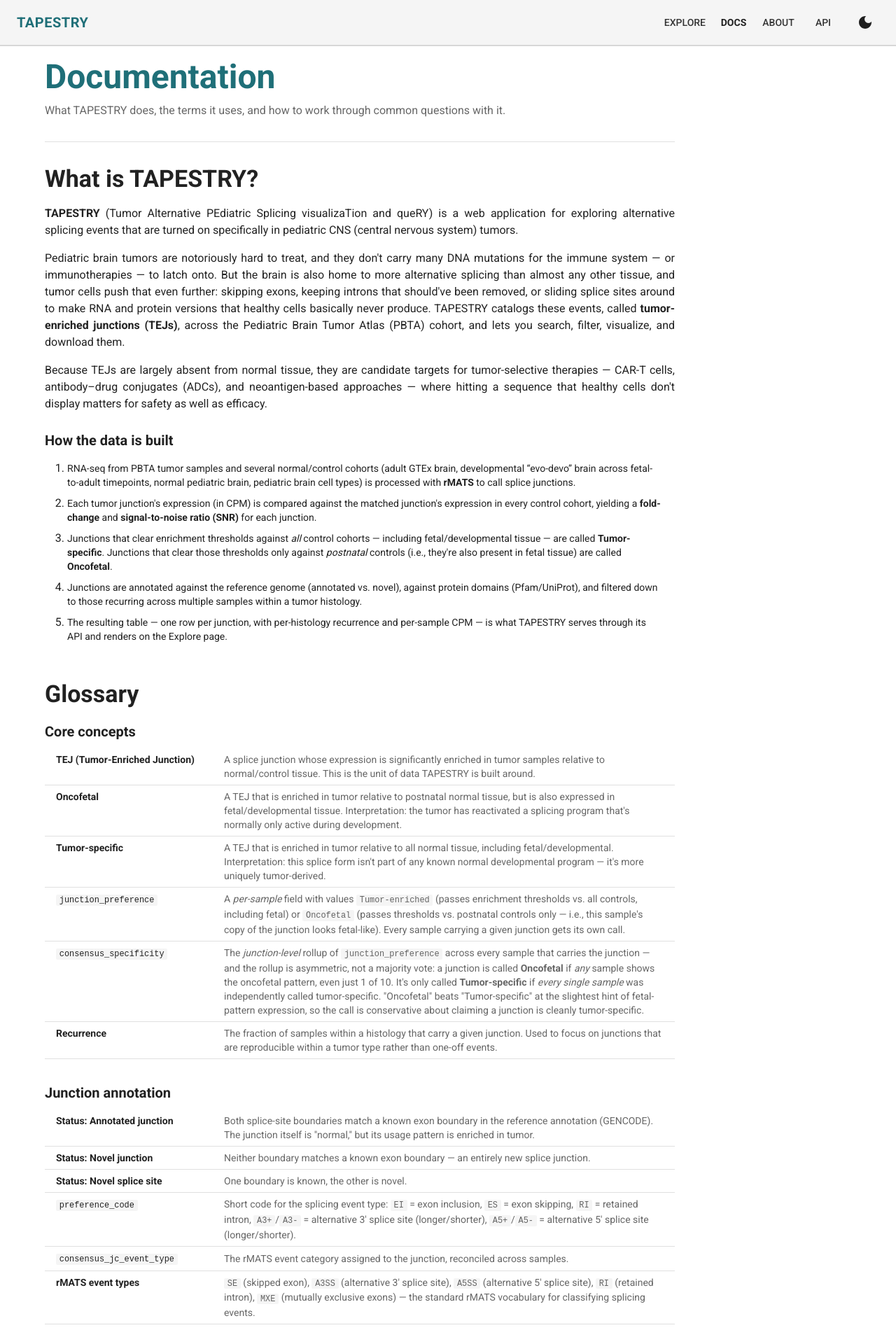
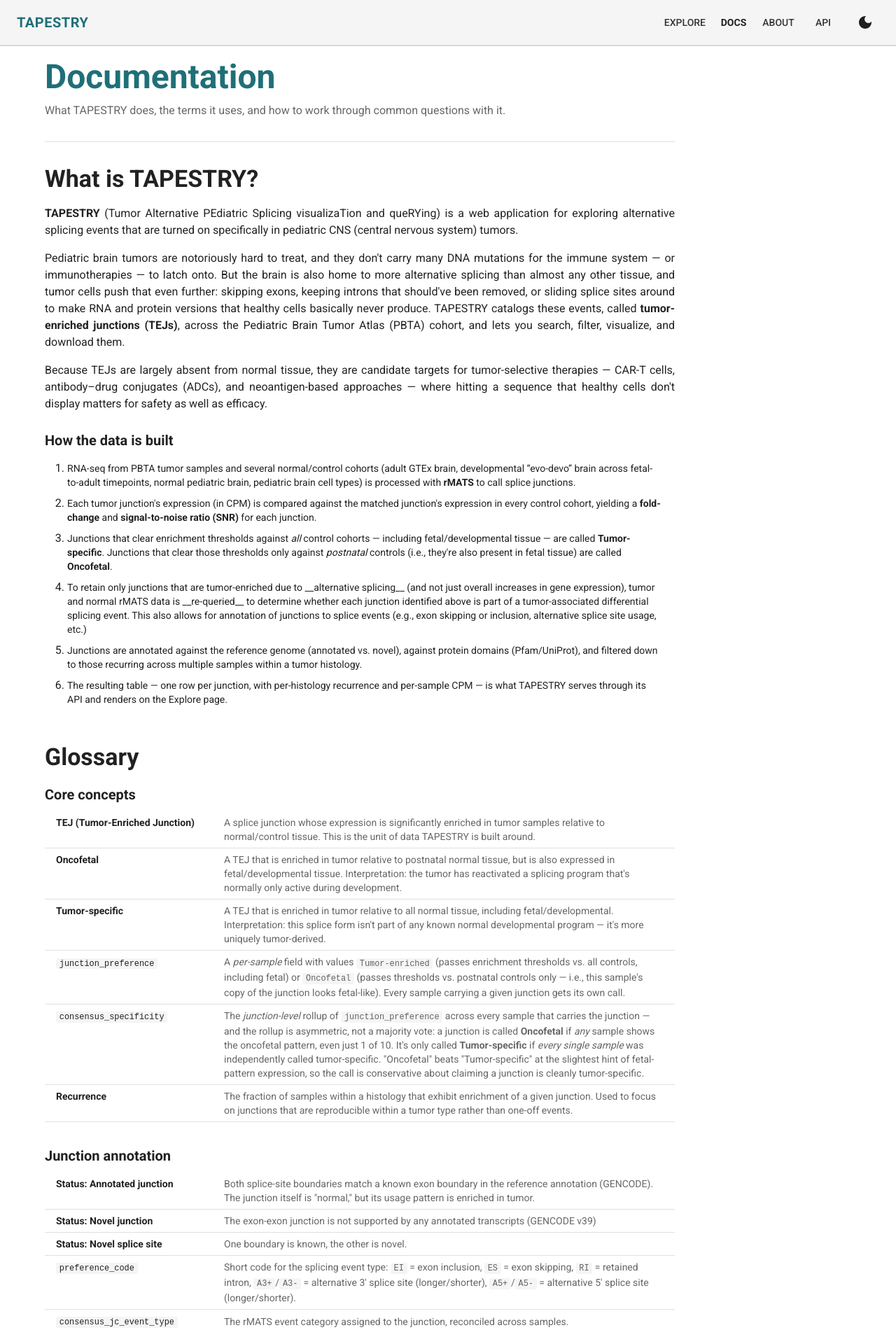
Before and after one commit to rokitalab/TAPESTRY, a React (Vite) app: page /docs in a window 1280 px wide. Shown: the top 1900 px of the page at 70% size. Built offline with nearby package versions, Linux system fonts and the light colour scheme; no server answers.

Commit message:
Apply suggestions from code review
Co-authored-by: Ryan Corbett <rcorbett@childrensnational.org>

```diff
--- a/src/pages/Docs.jsx
+++ b/src/pages/Docs.jsx
@@ -116,7 +116,7 @@
       <Section title="What is TAPESTRY?" mt={0}>
         <Typography sx={{ mb: 2 }}>
           <strong>TAPESTRY</strong> (Tumor Alternative PEdiatric Splicing
-          visualizaTion and queRY) is a web application for exploring
+          visualizaTion and queRYing) is a web application for exploring
           alternative splicing events that are turned on specifically in
           pediatric CNS (central nervous system) tumors.
         </Typography>
@@ -174,6 +174,11 @@
           </ListItem>
           <ListItem sx={{ display: "list-item", py: 0.5, pl: 0 }}>
             <Typography variant="body2">
+            To retain only junctions that are tumor-enriched due to __alternative splicing__ (and not just overall increases in gene expression), tumor and normal rMATS data is __re-queried__ to determine whether each junction identified above is part of a tumor-associated differential splicing event. This also allows for annotation of junctions to splice events (e.g., exon skipping or inclusion, alternative splice site usage, etc.)
+            </Typography>
+          </ListItem>
+          <ListItem sx={{ display: "list-item", py: 0.5, pl: 0 }}>
+            <Typography variant="body2">
               Junctions are annotated against the reference genome (annotated
               vs. novel), against protein domains (Pfam/UniProt), and
               filtered down to those recurring across multiple samples within
@@ -220,7 +225,7 @@
             ],
             [
               "Recurrence",
-              "The fraction of samples within a histology that carry a given junction. Used to focus on junctions that are reproducible within a tumor type rather than one-off events.",
+              "The fraction of samples within a histology that exhibit enrichment of a given junction. Used to focus on junctions that are reproducible within a tumor type rather than one-off events.",
             ],
           ]}
         />
@@ -234,7 +239,7 @@
             ],
             [
               "Status: Novel junction",
-              "Neither boundary matches a known exon boundary — an entirely new splice junction.",
+              "The exon-exon junction is not supported by any annotated transcripts (GENCODE v39)",
             ],
             [
               "Status: Novel splice site",
@@ -317,7 +322,7 @@
             [
               <Code>composition</Code>,
               <>
-                Sample type flag; <Code>Derived Cell Line</Code> marks an immortalized cell line rather than a primary patient tumor or normal-tissue sample — relevant to the wet-lab validation walkthrough below.
+                Sample type flag; <Code>Derived Cell Line</Code> marks an immortalized cell line rather than a patient solid tumor or normal-tissue sample — relevant to the wet-lab validation walkthrough below.
               </>,
             ],
             [
@@ -336,7 +341,7 @@
             <>
               From the Home page, use the &ldquo;Search by gene&rdquo; box and enter the gene symbol (e.g. <Code>NRCAM</Code>). This takes you to Explore pre-filtered to that gene.
             </>,
-            "The results table lists every TEJ found in that gene: junction coordinates, specificity (Oncofetal/Tumor-specific), status (Annotated/Novel/Novel splice site), event type, fold-change, SNR, max mean CPM, and number of samples carrying it.",
+            "The results table lists every TEJ found in that gene: junction name, specificity (Oncofetal/Tumor-specific), status (Annotated/Novel/Novel splice site), event type, fold-change, SNR, max mean CPM, and number of samples carrying it.",
             "Sort by fold-change, SNR, or # samples to find the most enriched or most recurrent junction in the gene.",
             "Click a row to load it into the plot panel below: the Primary Tumors tab shows CPM for that junction across every histology, so you can see whether the signal is broad or confined to one tumor type. The exon diagram underneath shows where in the gene's structure the junction sits, and highlights the specific splicing event (e.g., a skipped exon) on the canonical transcript.",
             "Download the filtered table (TSV/Excel) or the plot (PNG/PDF/TIFF/SVG) for further analysis or a figure.",
@@ -348,7 +353,7 @@
           goal="survey all tumor-enriched splicing in a given tumor type to find candidate genes/junctions worth pursuing."
           steps={[
             <>
-              From Home, use &ldquo;Search by histology&rdquo; (e.g. <Code>HGG</Code>, <Code>LGG</Code>, <Code>Medulloblastoma</Code>) — or set the Histology dropdown directly on the Explore page.
+              From Home or the Explore page, set the Histology dropdown to your histology of interest (e.g., <Code>Medulloblastoma</Code>, <Code>Low-grade glioma</Code>.
             </>,
             "The table now lists every TEJ recurrent in that histology. Use the Reference cohorts toggle (All vs. Postnatal) plus the min fold-change, min SNR, and max mean CPM sliders to tighten or loosen what counts as \"enriched.\"",
             "Sort by # samples to prioritize junctions that recur across many patients within the histology (more likely to generalize as a target), or by fold-change/SNR to prioritize the cleanest signal.",
@@ -367,7 +372,7 @@
             <>
               To see why a junction was called one way or the other, toggle Reference cohorts between All and Postnatal: a junction called Oncofetal will show enrichment against the Postnatal reference (low/no signal in postnatal controls) but a weaker or absent fold-change/SNR against All controls, because fetal tissue does express it. A junction called Tumor-specific will show strong enrichment under both scopes — there's no control cohort, fetal or postnatal, where it shows up.
             </>,
-            "Select the junction and open the Evo-devo tab in the plot panel. This is the most direct visual confirmation: an oncofetal junction's CPM trace will be elevated in the earliest (fetal) timepoints and drop to near-zero through postnatal development, while a tumor-specific junction's trace will stay flat/near-zero across all developmental timepoints.",
+            "Select the junction and open the Evo-devo tab in the plot panel. This is the most direct visual confirmation: an oncofetal junction's CPM trace will be elevated in one or more fetal timepoints and drop to near-zero through postnatal development, while a tumor-specific junction's trace will stay flat/near-zero across all developmental timepoints.",
             "The Controls tab (faceted by cohort: GTEx, Evo-devo, Pediatric brain, etc.) gives a side-by-side view across all normal reference cohorts at once, useful for a final sanity check before treating a junction as a clean tumor-specific candidate.",
             <>
               <strong>Interpretation caveat:</strong> <Code>consensus_specificity</Code> is rolled up across every sample carrying the junction, and the rollup favors Oncofetal — a junction is only ever called Tumor-specific if every sample carrying it independently avoided the fetal-like pattern; it's called Oncofetal if even a single sample showed it. So a junction labeled Oncofetal isn't necessarily fetal-like in most of the patients who have it — it just needs one. If you need a junction that's consistently tumor-specific patient-to-patient (e.g., for a therapy where fetal off-target risk in even a subset of patients is unacceptable), don't stop at the table label — open the Primary Tumors tab and check sample-to-sample consistency directly.
```
